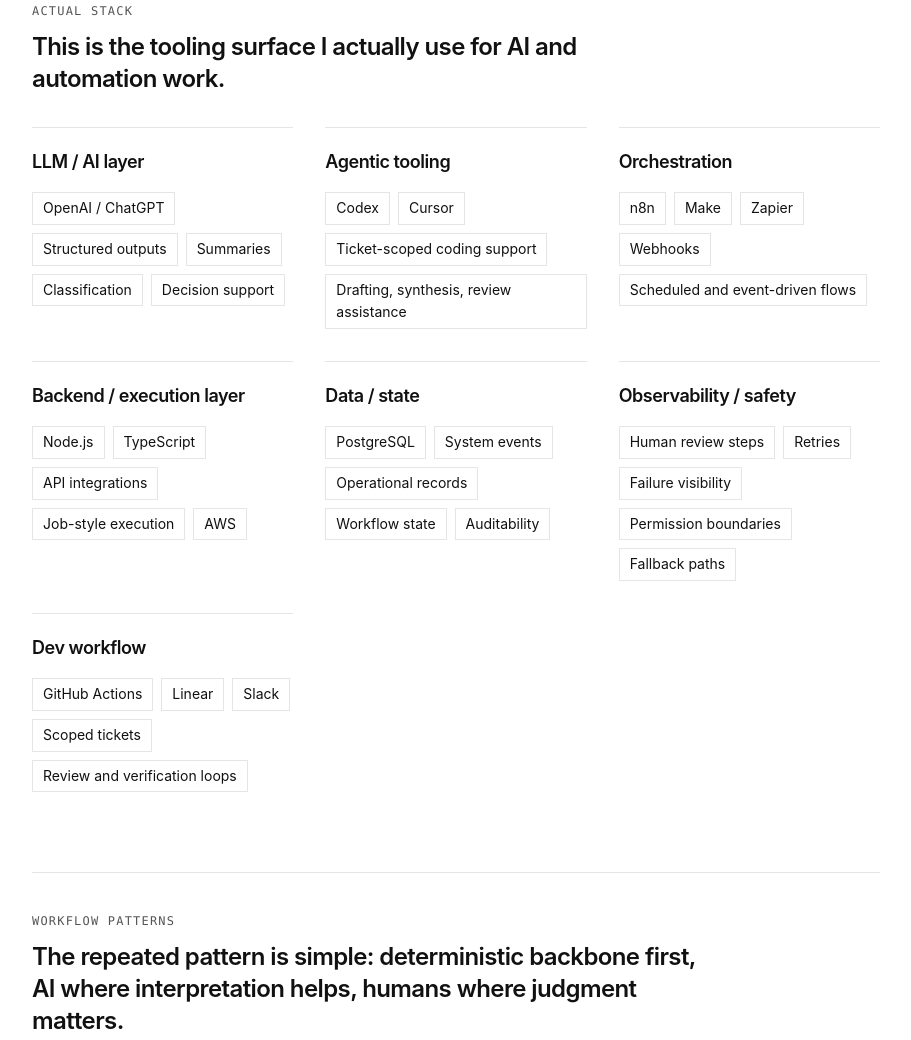
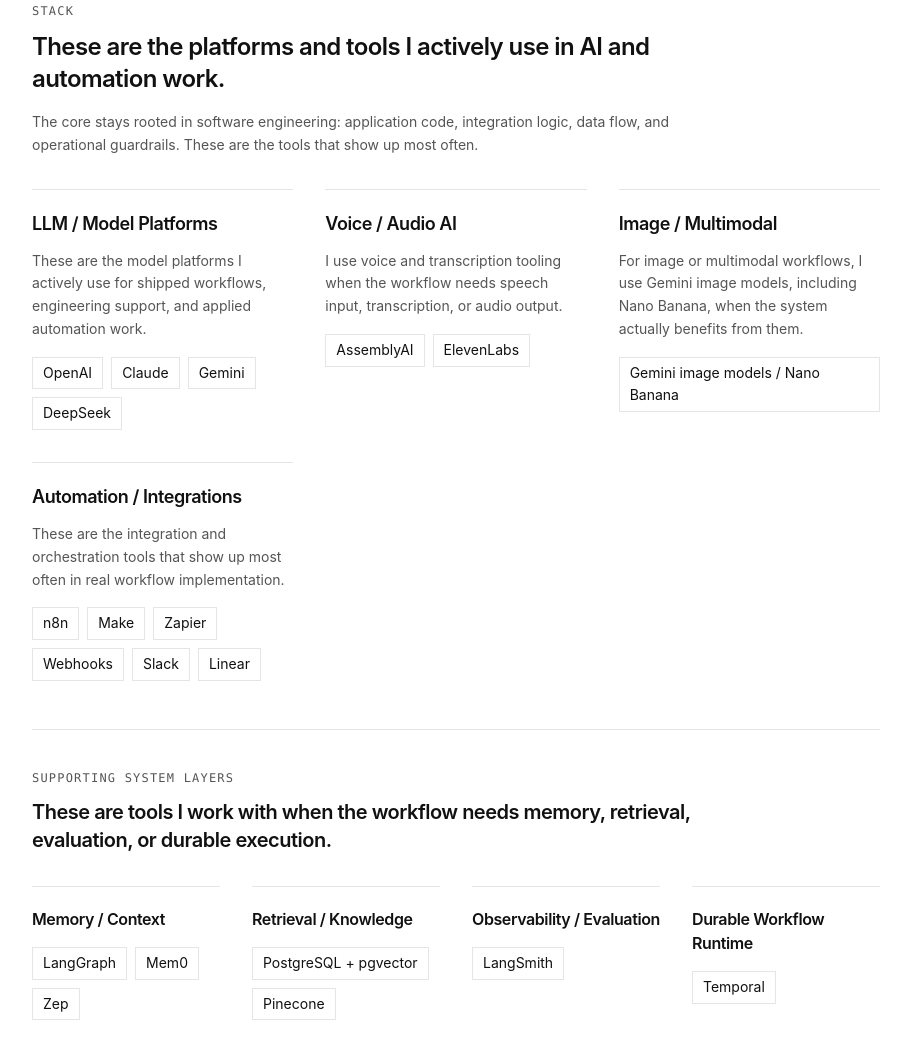
Before and after one commit to jarielbalberona/jarielbalberona, an Astro site in the folder portfolio/: page /ai-automation in a window 1280 px wide. Shown: the part 951-1991 px from the top of the page, without its empty margins (184-1095 px from the left). Built offline with nearby package versions, Linux system fonts and the light colour scheme; Astro itself is replaced by a stand-in of ours; no server answers.

Commit message:
update automation

```diff
--- a/portfolio/src/pages/ai-automation.astro
+++ b/portfolio/src/pages/ai-automation.astro
@@ -3,32 +3,43 @@
 
 const stackGroups = [
   {
-    title: 'LLM / AI layer',
-    items: ['OpenAI / ChatGPT', 'Structured outputs', 'Summaries', 'Classification', 'Decision support'],
+    title: 'LLM / Model Platforms',
+    body: 'These are the model platforms I actively use for shipped workflows, engineering support, and applied automation work.',
+    items: ['OpenAI', 'Claude', 'Gemini', 'DeepSeek'],
   },
   {
-    title: 'Agentic tooling',
-    items: ['Codex', 'Cursor', 'Ticket-scoped coding support', 'Drafting, synthesis, review assistance'],
+    title: 'Voice / Audio AI',
+    body: 'I use voice and transcription tooling when the workflow needs speech input, transcription, or audio output.',
+    items: ['AssemblyAI', 'ElevenLabs'],
   },
   {
-    title: 'Orchestration',
-    items: ['n8n', 'Make', 'Zapier', 'Webhooks', 'Scheduled and event-driven flows'],
+    title: 'Image / Multimodal',
+    body: 'For image or multimodal workflows, I use Gemini image models, including Nano Banana, when the system actually benefits from them.',
+    items: ['Gemini image models / Nano Banana'],
   },
   {
-    title: 'Backend / execution layer',
-    items: ['Node.js', 'TypeScript', 'API integrations', 'Job-style execution', 'AWS'],
+    title: 'Automation / Integrations',
+    body: 'These are the integration and orchestration tools that show up most often in real workflow implementation.',
+    items: ['n8n', 'Make', 'Zapier', 'Webhooks', 'Slack', 'Linear'],
+  },
+];
+
+const supportingStackGroups = [
+  {
+    title: 'Memory / Context',
+    items: ['LangGraph', 'Mem0', 'Zep'],
   },
   {
-    title: 'Data / state',
-    items: ['PostgreSQL', 'System events', 'Operational records', 'Workflow state', 'Auditability'],
+    title: 'Retrieval / Knowledge',
+    items: ['PostgreSQL + pgvector', 'Pinecone'],
   },
   {
-    title: 'Observability / safety',
-    items: ['Human review steps', 'Retries', 'Failure visibility', 'Permission boundaries', 'Fallback paths'],
+    title: 'Observability / Evaluation',
+    items: ['LangSmith'],
   },
   {
-    title: 'Dev workflow',
-    items: ['GitHub Actions', 'Linear', 'Slack', 'Scoped tickets', 'Review and verification loops'],
+    title: 'Durable Workflow Runtime',
+    items: ['Temporal'],
   },
 ];
 
@@ -140,17 +151,36 @@
   </section>
 
   <section class="mb-20 border-t border-line pt-10">
-    <p class="mb-3 text-xs font-mono uppercase tracking-widest text-ink-soft">Actual stack</p>
-    <h2 class="max-w-2xl text-2xl font-semibold tracking-tight text-ink">This is the tooling surface I actually use for AI and automation work.</h2>
+    <p class="mb-3 text-xs font-mono uppercase tracking-widest text-ink-soft">Stack</p>
+    <h2 class="max-w-2xl text-2xl font-semibold tracking-tight text-ink">These are the platforms and tools I actively use in AI and automation work.</h2>
+    <p class="mt-4 max-w-2xl text-sm leading-relaxed text-ink-soft">
+      The core stays rooted in software engineering: application code, integration logic, data flow, and operational guardrails. These are the tools that show up most often.
+    </p>
     <div class="mt-8 grid gap-8 md:grid-cols-2 xl:grid-cols-3">
       {stackGroups.map((group) => (
         <article class="border-t border-line pt-5">
           <h3 class="text-lg font-semibold tracking-tight text-ink">{group.title}</h3>
+          <p class="mt-3 text-sm leading-relaxed text-ink-soft">{group.body}</p>
           <ul class="mt-4 flex flex-wrap gap-2 text-sm leading-relaxed text-ink">
             {group.items.map((item) => <li class="border border-line px-2.5 py-1">{item}</li>)}
           </ul>
         </article>
       ))}
+    </div>
+
+    <div class="mt-12 border-t border-line pt-10">
+      <p class="mb-3 text-xs font-mono uppercase tracking-widest text-ink-soft">Supporting system layers</p>
+      <h3 class="max-w-2xl text-xl font-semibold tracking-tight text-ink">These are tools I work with when the workflow needs memory, retrieval, evaluation, or durable execution.</h3>
+      <div class="mt-8 grid gap-8 md:grid-cols-2 xl:grid-cols-4">
+        {supportingStackGroups.map((group) => (
+          <article class="border-t border-line pt-5">
+            <h4 class="text-base font-semibold tracking-tight text-ink">{group.title}</h4>
+            <ul class="mt-4 flex flex-wrap gap-2 text-sm leading-relaxed text-ink">
+              {group.items.map((item) => <li class="border border-line px-2.5 py-1">{item}</li>)}
+            </ul>
+          </article>
+        ))}
+      </div>
     </div>
   </section>
 
```
